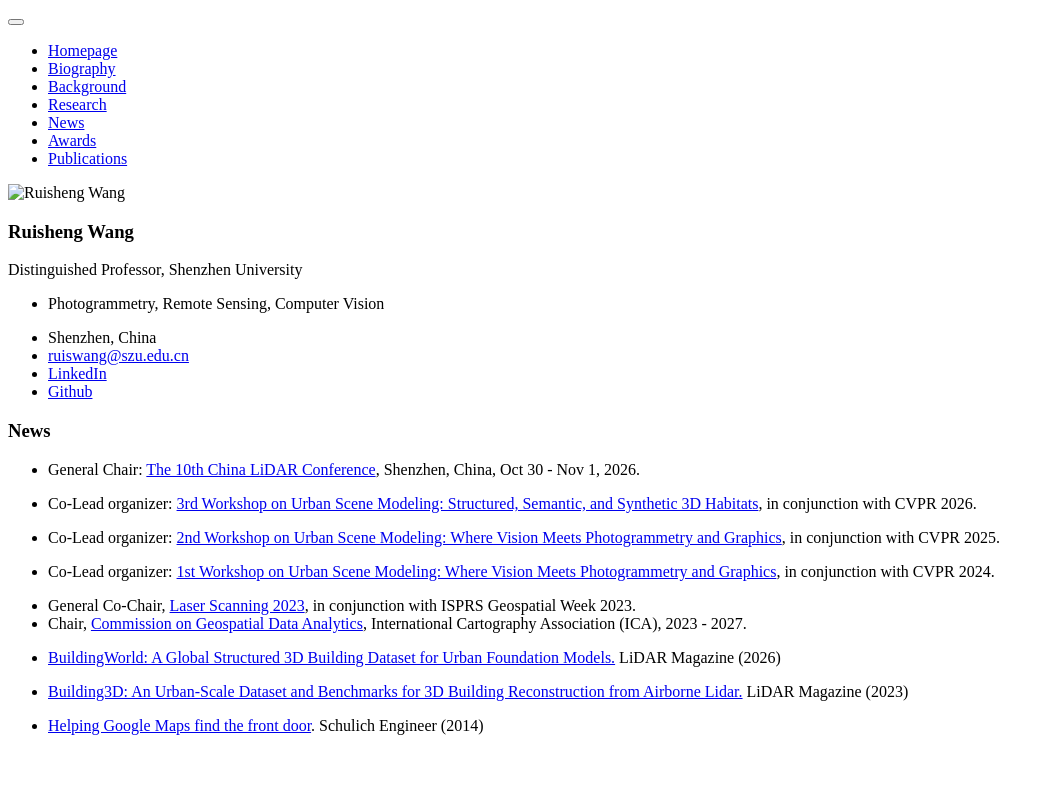
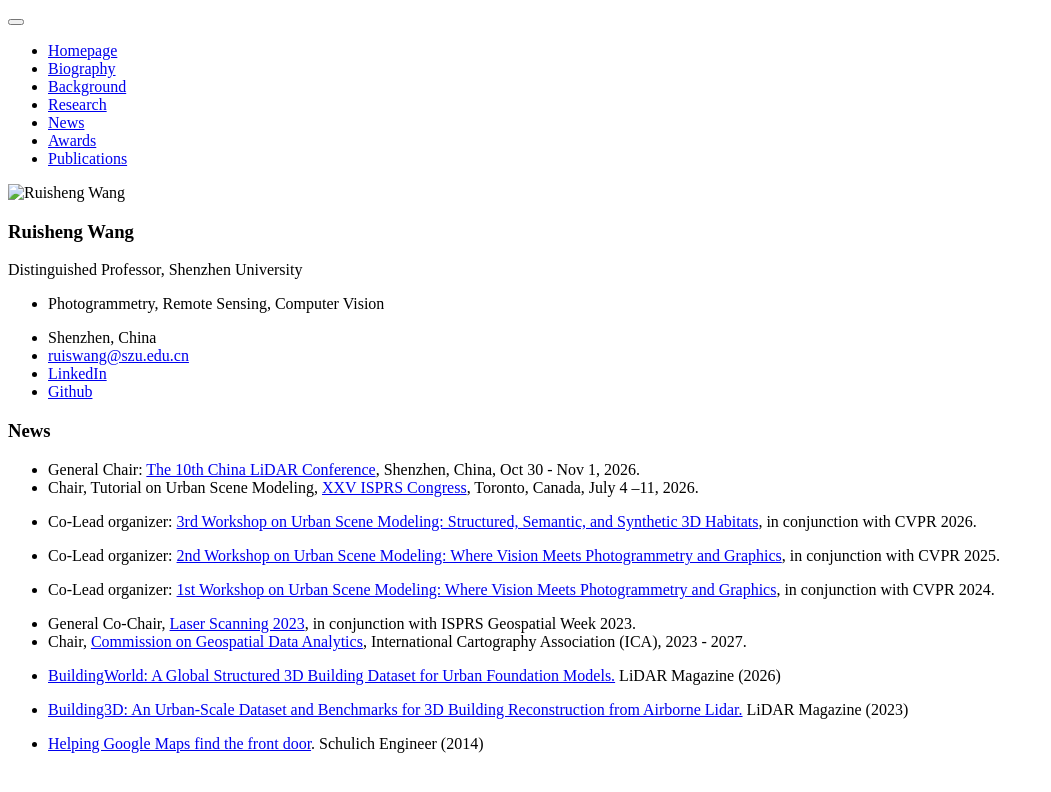
Before and after one commit to ruishengwang/ruishengwang.github.io, a Jekyll site: the page built from _pages/includes/news.md, in a window 1280 px wide. Shown: the top 792 px of the page, without its empty margins (0-1051 px from the left). Built offline with Jekyll 4.4.1, drawn with Linux system fonts in a browser that asks for light colours; our own code applies the rules of GitHub Pages for plain Markdown files.

Commit message:
Update news.md

```diff
--- a/_pages/includes/news.md
+++ b/_pages/includes/news.md
@@ -1,6 +1,7 @@
 # News
 
 - General Chair: [The 10th China LiDAR Conference](https://www.lidar2026shenzhen.com/reg.php), Shenzhen, China, Oct 30 - Nov 1, 2026.
+- Chair, Tutorial on Urban Scene Modeling, [XXV ISPRS Congress](https://www.isprs2026toronto.com/), Toronto, Canada, July 4 –11, 2026.
 - Co-Lead organizer: [3rd Workshop on Urban Scene Modeling: Structured, Semantic, and Synthetic 3D Habitats](https://usm3d.github.io/),  in conjunction with CVPR 2026.
 
 - Co-Lead organizer: [2nd Workshop on Urban Scene Modeling: Where Vision Meets Photogrammetry and Graphics](https://usm3d.github.io/2025/), in conjunction with CVPR 2025.
```
